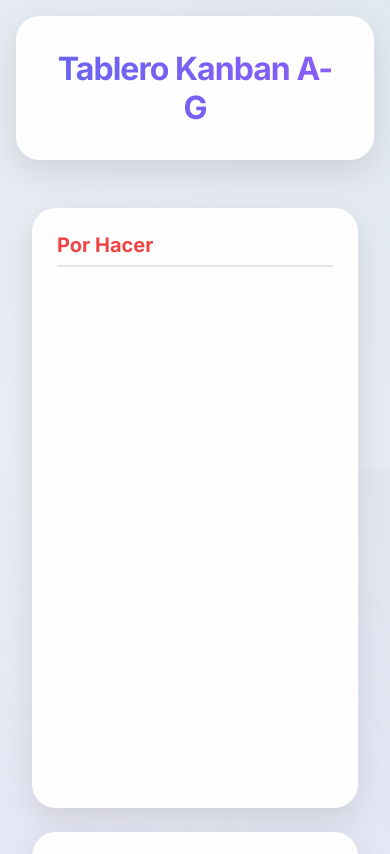
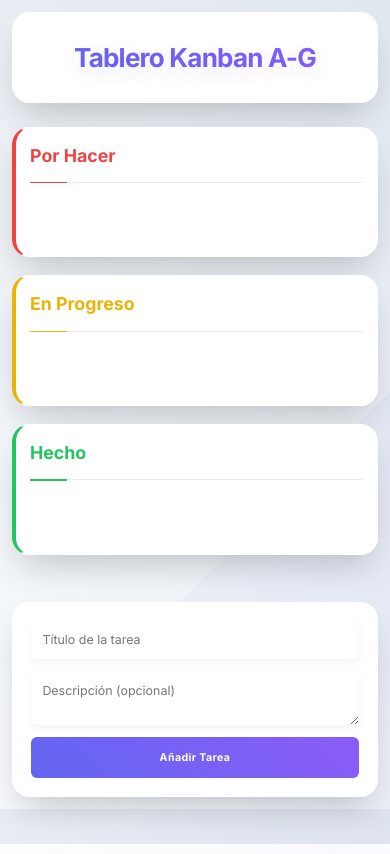
Before and after one commit to antoniogutierrez-web/notas, a website: page public/index.html in a window 390 px wide. Shown: the top 854 px of the page. Drawn offline with Linux system fonts and the light colour scheme; no server answers.

Commit message:
Update styles.css

```diff
--- a/public/styles.css
+++ b/public/styles.css
@@ -4,10 +4,12 @@
   --accent: #f59e0b;
   --background: linear-gradient(45deg, #f8fafc 0%, #e2e8f0 100%);
   --text: #0f172a;
-  --glass: rgba(255, 255, 255, 0.95);
-  --radius: 1.5rem;
-  --shadow: 0 12px 32px rgba(0, 0, 0, 0.1);
-  --column-width: min(90vw, 400px);
+  --glass: rgba(255, 255, 255, 0.98);
+  --radius: 2rem;
+  --shadow: 0 24px 48px -12px rgba(0, 0, 0, 0.2);
+  --column-width: min(95vw, 420px);
+  --task-shadow: 0 8px 24px rgba(0, 0, 0, 0.08);
+  --transition: all 0.4s cubic-bezier(0.23, 1, 0.32, 1);
 }
 
 * {
@@ -15,6 +17,7 @@
   padding: 0;
   box-sizing: border-box;
   font-family: 'Inter', system-ui, sans-serif;
+  -webkit-tap-highlight-color: transparent;
 }
 
 body {
@@ -24,17 +27,18 @@ body {
   padding: 2rem;
   position: relative;
   overflow-x: hidden;
+  line-height: 1.6;
 }
 
 body::before {
   content: '';
   position: fixed;
-  width: 200vw;
-  height: 200vh;
+  width: 300vw;
+  height: 300vh;
   background:
-    radial-gradient(circle at 10% 20%, rgba(99, 102, 241, 0.1) 0%, transparent 50%),
-    radial-gradient(circle at 90% 80%, rgba(139, 92, 246, 0.1) 0%, transparent 50%);
-  animation: particleFlow 20s linear infinite;
+    radial-gradient(circle at 10% 20%, rgba(99, 102, 241, 0.08) 0%, transparent 50%),
+    radial-gradient(circle at 90% 80%, rgba(139, 92, 246, 0.08) 0%, transparent 50%);
+  animation: particleFlow 40s linear infinite;
   z-index: -1;
 }
 
@@ -44,268 +48,420 @@ body::before {
 }
 
 .kanban-container {
-  max-width: 1600px;
+  max-width: 1800px;
   margin: 0 auto;
   display: flex;
   flex-direction: column;
-  gap: 2rem;
+  gap: 3rem;
+  position: relative;
 }
 
+/* Header con efecto neumórfico */
 header {
   text-align: center;
-  padding: 2rem;
+  padding: 3rem 2rem;
   background: var(--glass);
-  backdrop-filter: blur(20px);
+  backdrop-filter: blur(40px);
   border-radius: var(--radius);
-  border: 1px solid rgba(255, 255, 255, 0.3);
-  box-shadow: var(--shadow);
+  border: 1px solid rgba(255, 255, 255, 0.4);
+  box-shadow:
+    var(--shadow),
+    inset 0 0 12px rgba(255, 255, 255, 0.3);
+  position: relative;
+  overflow: hidden;
+}
+
+header::after {
+  content: '';
+  position: absolute;
+  inset: 0;
+  background: linear-gradient(
+    45deg,
+    transparent 25%,
+    rgba(255, 255, 255, 0.1) 50%,
+    transparent 75%
+  );
+  opacity: 0.3;
+  pointer-events: none;
 }
 
 header h1 {
-  font-size: 2.5rem;
+  font-size: 3rem;
   background: linear-gradient(45deg, var(--primary), var(--secondary));
   -webkit-background-clip: text;
   background-clip: text;
   color: transparent;
   letter-spacing: -0.03em;
+  text-shadow: 0 8px 24px rgba(99, 102, 241, 0.15);
+  position: relative;
+  z-index: 1;
 }
 
+/* Grid mejorado con perspectiva 3D */
 .kanban-board {
   display: grid;
   grid-template-columns: repeat(auto-fit, minmax(var(--column-width), 1fr));
-  gap: 1.5rem;
-  padding: 1rem;
+  gap: 2rem;
+  perspective: 1200px;
 }
 
+/* Columnas con efecto de profundidad */
 .kanban-column {
   background: var(--glass);
-  backdrop-filter: blur(20px);
+  backdrop-filter: blur(40px);
   border-radius: var(--radius);
-  border: 1px solid rgba(255, 255, 255, 0.3);
+  border: 1px solid rgba(255, 255, 255, 0.4);
   box-shadow: var(--shadow);
-  padding: 1.5rem;
-  min-height: 600px;
+  padding: 2rem;
+  min-height: 700px;
+  transform-style: preserve-3d;
+  transition: var(--transition);
 }
 
-.kanban-column[data-status="todo"] h2 {
-  color: #ef4444;
+.kanban-column:hover {
+  transform: translateY(-5px) rotateX(1deg) rotateY(-1deg);
 }
 
-.kanban-column[data-status="in-progress"] h2 {
-  color: #eab308;
+.kanban-column[data-status="todo"] {
+  --status-color: #ef4444;
+  border-left: 6px solid var(--status-color);
 }
 
-.kanban-column[data-status="done"] h2 {
-  color: #22c55e;
+.kanban-column[data-status="in-progress"] {
+  --status-color: #eab308;
+  border-left: 6px solid var(--status-color);
+}
+
+.kanban-column[data-status="done"] {
+  --status-color: #22c55e;
+  border-left: 6px solid var(--status-color);
 }
 
 .kanban-column h2 {
-  font-size: 1.25rem;
-  margin-bottom: 1.5rem;
-  padding-bottom: 0.5rem;
-  border-bottom: 2px solid rgba(0, 0, 0, 0.1);
+  font-size: 1.5rem;
+  margin-bottom: 2rem;
+  padding-bottom: 1rem;
+  border-bottom: 2px solid rgba(0, 0, 0, 0.08);
+  color: var(--status-color);
+  position: relative;
 }
 
+.kanban-column h2::after {
+  content: '';
+  position: absolute;
+  bottom: -2px;
+  left: 0;
+  width: 50px;
+  height: 2px;
+  background: var(--status-color);
+}
+
+/* Lista de tareas con scroll personalizado */
 .task-list {
   list-style: none;
   display: flex;
   flex-direction: column;
-  gap: 1rem;
-  height: calc(100% - 3rem);
-  overflow-y: auto;
-  padding: 1rem;
+  gap: 1.5rem;
+  height: calc(100% - 4rem);
+  overflow-y: overlay;
+  padding: 1rem 0.5rem 2rem 0;
   scroll-behavior: smooth;
 }
 
 .task {
   background: var(--glass);
-  backdrop-filter: blur(10px);
-  border-radius: calc(var(--radius) - 0.5rem);
-  padding: 1.25rem;
-  border: 1px solid rgba(255, 255, 255, 0.3);
-  box-shadow: 0 4px 12px rgba(0, 0, 0, 0.05);
-  animation: taskIn 0.3s ease-out;
-  transition: all 0.3s cubic-bezier(0.4, 0, 0.2, 1);
+  backdrop-filter: blur(20px);
+  border-radius: calc(var(--radius) - 0.8rem);
+  padding: 1.5rem;
+  border: 1px solid rgba(255, 255, 255, 0.4);
+  box-shadow: var(--task-shadow);
+  animation: taskIn 0.4s ease-out;
+  transition: var(--transition);
+  cursor: grab;
+  position: relative;
+}
+
+.task:active {
+  cursor: grabbing;
+}
+
+.task:hover {
+  transform: translateY(-3px) scale(1.02);
+  box-shadow:
+    0 12px 32px rgba(0, 0, 0, 0.1),
+    inset 0 0 12px rgba(255, 255, 255, 0.2);
 }
 
 @keyframes taskIn {
   from {
     opacity: 0;
-    transform: translateY(10px);
+    transform: translateY(20px) rotateX(-10deg);
   }
   to {
     opacity: 1;
-    transform: translateY(0);
+    transform: translateY(0) rotateX(0);
   }
-}
-
-.task:hover {
-  transform: translateY(-3px);
-  box-shadow: 0 8px 24px rgba(0, 0, 0, 0.1);
 }
 
 .task-content {
   display: flex;
   flex-direction: column;
-  gap: 0.5rem;
+  gap: 0.75rem;
 }
 
 .task-title {
-  font-weight: 600;
-  font-size: 1.1rem;
+  font-weight: 700;
+  font-size: 1.2rem;
   color: var(--text);
+  position: relative;
+  padding-left: 1.5rem;
+}
+
+.task-title::before {
+  content: '';
+  position: absolute;
+  left: 0;
+  top: 50%;
+  transform: translateY(-50%);
+  width: 8px;
+  height: 8px;
+  background: var(--status-color);
+  border-radius: 50%;
 }
 
 .task-desc {
   color: rgba(0, 0, 0, 0.7);
-  font-size: 0.9rem;
-  line-height: 1.4;
+  font-size: 0.95rem;
+  line-height: 1.5;
+  padding-left: 1.5rem;
+  position: relative;
 }
 
+/* Acciones avanzadas */
 .task-actions {
-  margin-top: 1rem;
-  display: flex;
-  gap: 0.5rem;
-  flex-wrap: wrap;
+  margin-top: 1.5rem;
+  display: grid;
+  grid-template-columns: repeat(auto-fit, minmax(120px, 1fr));
+  gap: 0.75rem;
+  position: relative;
 }
 
 button {
-  padding: 0.5rem 1rem;
+  padding: 0.8rem 1.2rem;
   border: none;
-  border-radius: 0.75rem;
-  font-size: 0.9rem;
-  font-weight: 500;
+  border-radius: calc(var(--radius) - 1.2rem);
+  font-size: 0.95rem;
+  font-weight: 600;
   cursor: pointer;
-  transition: all 0.2s ease;
+  transition: var(--transition);
   display: flex;
   align-items: center;
-  gap: 0.25rem;
+  justify-content: center;
+  gap: 0.5rem;
+  position: relative;
+  overflow: hidden;
+}
+
+button::before {
+  content: '';
+  position: absolute;
+  inset: 0;
+  background: linear-gradient(
+    45deg,
+    transparent 25%,
+    rgba(255, 255, 255, 0.2) 50%,
+    transparent 75%
+  );
+  opacity: 0;
+  transition: opacity 0.3s ease;
+}
+
+button:hover::before {
+  opacity: 1;
 }
 
 .change-status-btn {
   background: rgba(0, 0, 0, 0.05);
   color: var(--text);
-}
-
-.change-status-btn:hover {
-  background: rgba(0, 0, 0, 0.1);
+  backdrop-filter: blur(4px);
 }
 
 .delete-btn {
   background: rgba(239, 68, 68, 0.1);
   color: #ef4444;
+  backdrop-filter: blur(4px);
 }
 
-.delete-btn:hover {
-  background: rgba(239, 68, 68, 0.2);
-}
-
+/* Formulario mejorado */
 .task-form {
   background: var(--glass);
-  backdrop-filter: blur(20px);
+  backdrop-filter: blur(40px);
   border-radius: var(--radius);
-  padding: 2rem;
+  padding: 2.5rem;
   display: grid;
-  gap: 1rem;
+  gap: 1.5rem;
   grid-template-columns: 1fr auto;
-  border: 1px solid rgba(255, 255, 255, 0.3);
+  border: 1px solid rgba(255, 255, 255, 0.4);
   box-shadow: var(--shadow);
+  position: relative;
+  margin-top: 2rem;
 }
 
 #task-title, #task-desc {
-  padding: 1rem;
+  padding: 1.2rem;
   border: none;
-  border-radius: calc(var(--radius) - 0.5rem);
-  background: rgba(255, 255, 255, 0.9);
-  font-size: 1rem;
-  transition: all 0.3s ease;
+  border-radius: calc(var(--radius) - 1rem);
+  background: rgba(255, 255, 255, 0.95);
+  font-size: 1.05rem;
+  transition: var(--transition);
+  box-shadow: 0 4px 12px rgba(0, 0, 0, 0.05);
 }
 
 #task-title:focus, #task-desc:focus {
   outline: 2px solid var(--primary);
-  outline-offset: 2px;
+  outline-offset: 3px;
+  background: rgba(255, 255, 255, 1);
 }
 
 #add-task-btn {
   background: linear-gradient(45deg, var(--primary), var(--secondary));
   color: white;
-  padding: 1rem 2rem;
-  border-radius: calc(var(--radius) - 0.5rem);
-  font-weight: 600;
+  padding: 1.2rem 2.5rem;
+  border-radius: calc(var(--radius) - 1rem);
+  font-weight: 700;
   grid-column: span 2;
-  transition: all 0.3s ease;
+  transition: var(--transition);
+  letter-spacing: 0.5px;
 }
 
 #add-task-btn:hover {
-  transform: translateY(-2px);
-  box-shadow: 0 8px 24px rgba(99, 102, 241, 0.3);
+  transform: translateY(-3px) scale(1.02);
+  box-shadow:
+    0 12px 24px rgba(99, 102, 241, 0.3),
+    inset 0 0 12px rgba(255, 255, 255, 0.2);
 }
 
-/* Edición de tareas */
-.edit-title, .edit-desc {
-  width: 100%;
-  padding: 0.75rem;
-  border: 2px solid rgba(0, 0, 0, 0.1);
-  border-radius: 0.5rem;
-  margin-bottom: 0.5rem;
-}
-
-.save-btn {
-  background: #22c55e;
-  color: white;
-}
-
-.cancel-btn {
-  background: #64748b;
-  color: white;
-}
-
+/* Scroll personalizado mejorado */
 ::-webkit-scrollbar {
-  width: 8px;
+  width: 10px;
+  height: 10px;
 }
 
 ::-webkit-scrollbar-track {
-  background: rgba(0, 0, 0, 0.05);
+  background: rgba(0, 0, 0, 0.03);
+  border-radius: 4px;
 }
 
 ::-webkit-scrollbar-thumb {
   background: var(--primary);
   border-radius: 4px;
+  border: 2px solid rgba(255, 255, 255, 0.4);
 }
 
+/* Mobile Optimization */
 @media (max-width: 768px) {
+  body {
+    padding: 1.5rem;
+  }
+
   .kanban-board {
     grid-template-columns: 1fr;
+    gap: 1.5rem;
+  }
+
+  .kanban-column {
+    min-height: auto;
+    padding: 1.5rem;
+    border-left-width: 4px;
+  }
+
+  header {
+    padding: 2rem 1.5rem;
+  }
+
+  header h1 {
+    font-size: 2.2rem;
   }
 
   .task-form {
+    padding: 1.5rem;
     grid-template-columns: 1fr;
+    gap: 1rem;
   }
 
   #add-task-btn {
     grid-column: span 1;
+    padding: 1.2rem;
   }
 
-  header h1 {
-    font-size: 2rem;
+  .task-actions {
+    grid-template-columns: 1fr;
   }
 }
 
 @media (max-width: 480px) {
+  :root {
+    --radius: 1.5rem;
+  }
+
   body {
     padding: 1rem;
   }
 
-  .task {
-    padding: 1rem;
+  .kanban-container {
+    gap: 2rem;
   }
 
-  .task-actions {
-    flex-direction: column;
+  .kanban-column {
+    padding: 1.2rem;
+    border-left-width: 3px;
+  }
+
+  .task {
+    padding: 1.2rem;
+  }
+
+  .task-title {
+    font-size: 1.1rem;
+  }
+
+  .task-desc {
+    font-size: 0.9rem;
   }
 
   button {
-    width: 100%;
-    justify-content: center;
+    padding: 1rem;
+    font-size: 0.9rem;
+  }
+
+  #task-title, #task-desc {
+    padding: 1rem;
   }
 }
+
+/* Efectos de carga */
+@keyframes loadingPulse {
+  0%, 100% { opacity: 1; }
+  50% { opacity: 0.5; }
+}
+
+.loading {
+  animation: loadingPulse 1.5s infinite;
+}
+
+/* Mejoras de accesibilidad */
+@media (prefers-reduced-motion: reduce) {
+  * {
+    animation: none !important;
+    transition: none !important;
+  }
+}
+
+/* Efecto de elevación al desplazar */
+.kanban-column::-webkit-scrollbar-thumb {
+  box-shadow: inset 0 0 6px rgba(0, 0, 0, 0.1);
+}
+
+body {
+  zoom: 0.74;
+}
```
